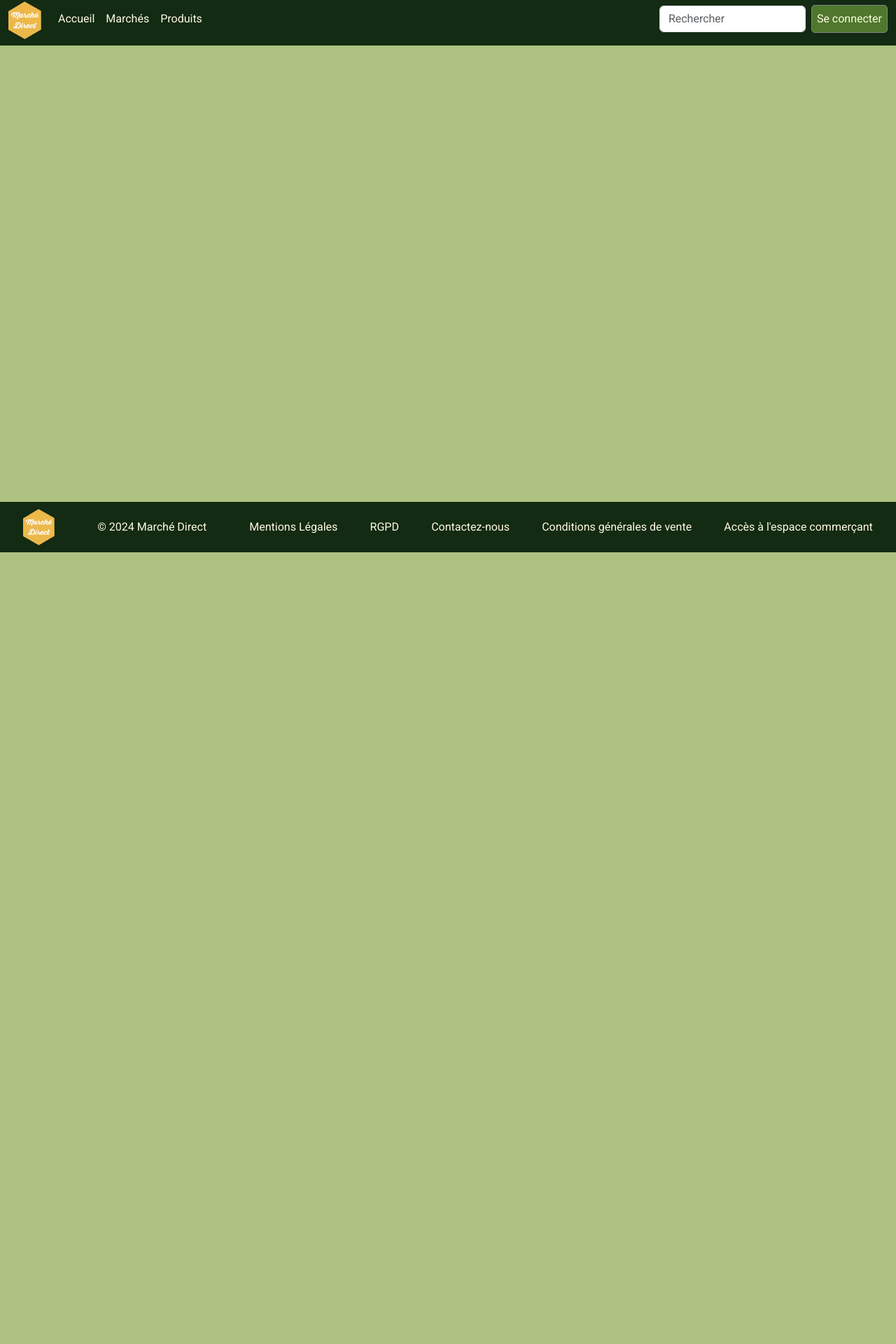
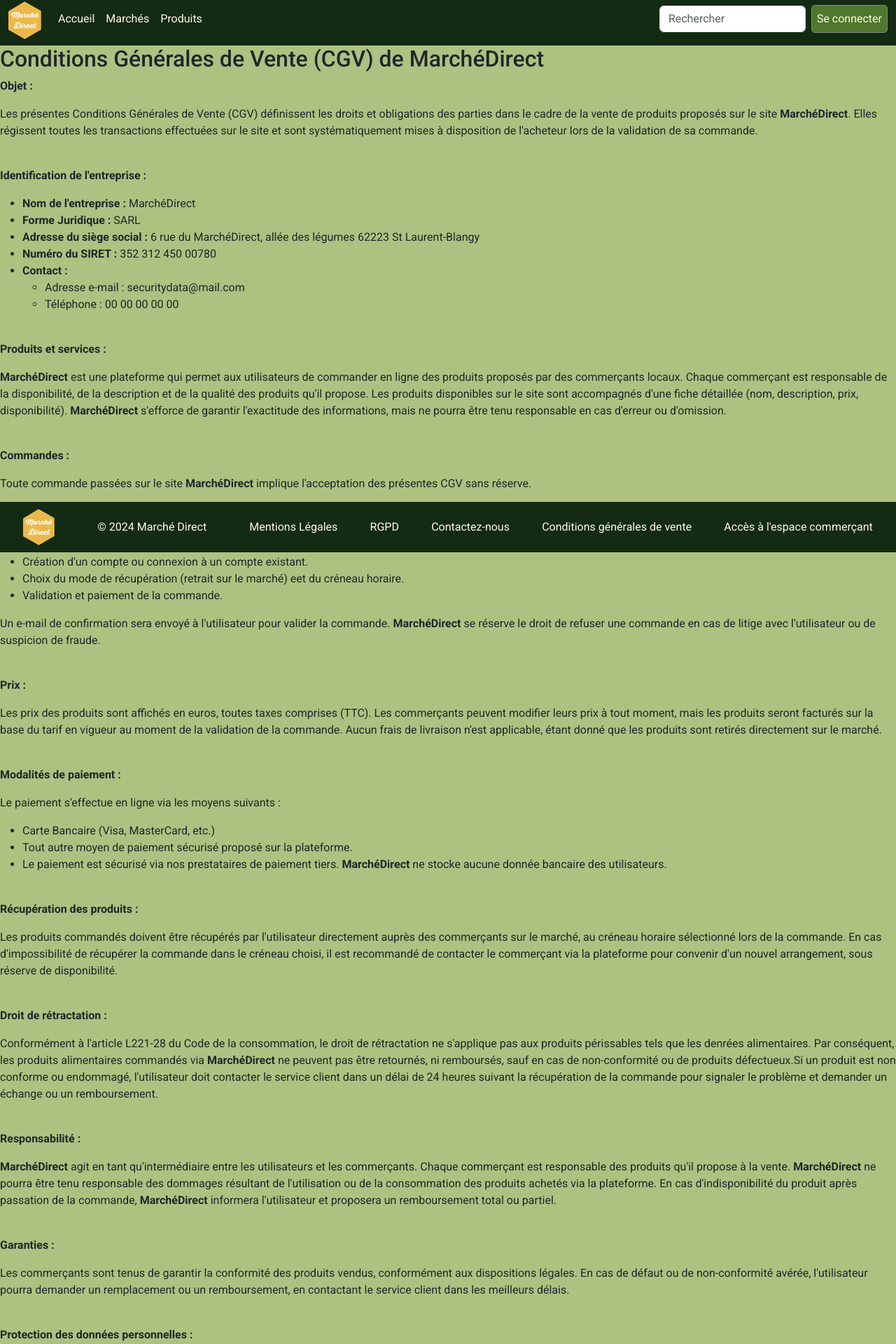
Before and after one commit to SirAdaz/ProjetMarcheDirectAngular, an Angular app: page /cgv in a window 1280 px wide. Before the commit this address led to /. Shown: the part 11-1931 px from the top of the page at 70% size. Before the commit the page ends 800 px from the top, so only its background shows below. Built offline with nearby package versions, Linux system fonts and the light colour scheme.

Commit message:
✨ Ajout de la page CGV

```diff
--- a/src/app/app.routes.ts
+++ b/src/app/app.routes.ts
@@ -16,6 +16,7 @@
 import { UserCommentComponent } from './pages/pages-client/user-comment/user-comment.component';
 import { UserProfilComponent } from './pages/pages-client/user-profil/user-profil.component';
 import { UnavailableComponent } from './pages/pages-erreurs/unavailable/unavailable.component';
+import { CgvComponent } from './pages/legal/cgv/cgv.component';
 
 export const routes: Routes =
 [
@@ -35,6 +36,7 @@
 
     { path: 'rgpd', component:RgpdComponent },
     { path: 'mention', component:MentionLegaleComponent },
+    { path: 'cgv', component: CgvComponent },
 
     { path: 'notfound', component:NotFoundComponent },
     { path: 'interdit', component:InterditComponent },
--- a/src/app/commons/footer/footer.component.html
+++ b/src/app/commons/footer/footer.component.html
@@ -5,7 +5,7 @@
         <li><a routerLink="mention">Mentions Légales</a></li>
         <li><a routerLink="rgpd">RGPD</a></li>
         <li><a href="#">Contactez-nous</a></li>
-        <li><a href="#">Conditions générales de vente</a></li>
+        <li><a href="cgv">Conditions générales de vente</a></li>
         <li><a routerLink="commerce/accueil">Accès à l'espace commerçant</a></li>
     </ul>
 </footer>
--- /dev/null
+++ b/src/app/pages/legal/cgv/cgv.component.html
@@ -0,0 +1,68 @@
+<div class="box-text-rgpd">
+    <h2>Conditions Générales de Vente (CGV) de MarchéDirect</h2>
+    <p class="section-titre"><strong>Objet :</strong></p>
+    <p class="section-para">Les présentes Conditions Générales de Vente (CGV) définissent les droits et obligations des parties dans le cadre de la vente de produits proposés sur le site <strong>MarchéDirect</strong>. Elles régissent toutes les transactions effectuées sur le site et sont systématiquement mises à disposition de l'acheteur lors de la validation de sa commande.</p>
+    <br>
+    <p class="section-titre"><strong>Identification de l'entreprise :</strong></p>
+    <ul class="liste-text">
+        <li><strong>Nom de l'entreprise :</strong> MarchéDirect</li>
+        <li><strong>Forme Juridique :</strong> SARL</li>
+        <li><strong>Adresse du siège social :</strong> 6  rue du MarchéDirect, allée des légumes 62223 St Laurent-Blangy</li>
+        <li><strong>Numéro du SIRET :</strong> 352 312 450 00780</li>
+        <li><strong>Contact :</strong>
+            <ul>
+                <li>Adresse e-mail : {{email}} </li>
+                <li>Téléphone : 00 00 00 00 00</li>
+            </ul>
+        </li>
+    </ul>
+    <br>
+    <p class="section-titre"><strong>Produits et services :</strong></p>
+    <p class="section-para"><strong>MarchéDirect</strong> est une plateforme qui permet aux utilisateurs de commander en ligne des produits proposés par des commerçants locaux. Chaque commerçant est responsable de la disponibilité, de la description et de la qualité des produits qu'il propose. Les produits disponibles sur le site sont accompagnés d'une fiche détaillée (nom, description, prix, disponibilité). <strong>MarchéDirect</strong> s'efforce de garantir l'exactitude des informations, mais ne pourra être tenu responsable en cas d'erreur ou d'omission.</p>
+    <br>
+    <p class="section-titre"><strong>Commandes :</strong></p>
+    <p class="section-para">Toute commande passées sur le site <strong>MarchéDirect</strong> implique l'acceptation des présentes CGV sans réserve.</p>
+    <ul class="liste-text"> étapes de la commande :
+        <li>Séléction des produits et ajout au panier.</li>
+        <li>Validation du panier.</li>
+        <li>Création d'un compte ou connexion à un compte existant.</li>
+        <li>Choix du mode de récupération (retrait sur le marché) eet du créneau horaire.</li>
+        <li>Validation et paiement de la commande.</li>
+    </ul>
+    <p class="section-para">Un e-mail de confirmation sera envoyé à l'utilisateur pour valider la commande. <strong>MarchéDirect</strong> se réserve le droit de refuser une commande en cas de litige avec l'utilisateur ou de suspicion de fraude.</p>
+    <br>
+    <p class="section-titre"><strong>Prix :</strong></p>
+    <p class="section-para">Les prix des produits sont affichés en euros, toutes taxes comprises (TTC). Les commerçants peuvent modifier leurs prix à tout moment, mais les produits seront facturés sur la base du tarif en vigueur au moment de la validation de la commande. Aucun frais de livraison n'est applicable, étant donné que les produits sont retirés directement sur le marché.</p>
+    <br>
+    <p class="section-titre"><strong>Modalités de paiement :</strong></p>
+    <p class="section-para">Le paiement s'effectue en ligne via les moyens suivants :</p>
+    <ul class="liste-text">
+        <li>Carte Bancaire (Visa, MasterCard, etc.)</li>
+        <li>Tout autre moyen de paiement sécurisé proposé sur la plateforme.</li>
+        <li>Le paiement est sécurisé via nos prestataires de paiement tiers. <strong>MarchéDirect</strong> ne stocke aucune donnée bancaire des utilisateurs.</li>
+    </ul>
+    <br>
+    <p class="section-titre"><strong>Récupération des produits :</strong></p>
+    <p class="section-para">Les produits commandés doivent être récupérés par l'utilisateur directement auprès des commerçants sur le marché, au créneau horaire sélectionné lors de la commande. En cas d'impossibilité de récupérer la commande dans le créneau choisi, il est recommandé de contacter le commerçant via la plateforme pour convenir d'un nouvel arrangement, sous réserve de disponibilité.</p>
+    <br>
+    <p class="section-titre"><strong>Droit de rétractation :</strong></p>
+    <p class="section-para">Conformément à l'article L221-28 du Code de la consommation, le droit de rétractation ne s'applique pas aux produits périssables tels que les denrées alimentaires. Par conséquent, les produits alimentaires commandés via <strong>MarchéDirect</strong> ne peuvent pas être retournés, ni remboursés, sauf en cas de non-conformité ou de produits défectueux.Si un produit est non conforme ou endommagé, l'utilisateur doit contacter le service client dans un délai de 24 heures suivant la récupération de la commande pour signaler le problème et demander un échange ou un remboursement.</p>
+    <br>
+    <p class="section-titre"><strong>Responsabilité :</strong></p>
+    <p class="section-para"><strong>MarchéDirect</strong> agit en tant qu'intermédiaire entre les utilisateurs et les commerçants. Chaque commerçant est responsable des produits qu'il propose à la vente. <strong>MarchéDirect</strong> ne pourra être tenu responsable des dommages résultant de l'utilisation ou de la consommation des produits achetés via la plateforme. En cas d'indisponibilité du produit après passation de la commande, <strong>MarchéDirect</strong> informera l'utilisateur et proposera un remboursement total ou partiel.</p>
+    <br>
+    <p class="section-titre"><strong>Garanties :</strong></p>
+    <p class="section-para">Les commerçants sont tenus de garantir la conformité des produits vendus, conformément aux dispositions légales. En cas de défaut ou de non-conformité avérée, l'utilisateur pourra demander un remplacement ou un remboursement, en contactant le service client dans les meilleurs délais.</p>
+    <br>
+    <p class="section-titre"><strong>Protection des données personnelles :</strong></p>
+    <p class="section-para"><strong>MarchéDirect</strong> s'engage à protéger les données personnelles des utilisateurs, conformément au <strong>Règlement Général sur la Protection des Données (RGPD)</strong>. Pour en savoir plus, veuillez consulter notre [Politique de Confidentialité].</p>
+    <br>
+    <p class="section-titre"><strong>Propriété intellectuelle :</strong></p>
+    <p class="section-para">Tous les éléments présents sur le site <strong>MarchéDirect</strong> (textes, images, logos, etc.) sont protégés par le droit d'auteur et le droit des marques. Toute reproduction totale ou partielle est strictement interdite sans l'autorisation écrite préalable de <strong>MarchéDirect</strong>.</p>
+    <br>
+    <p class="section-titre"><strong>Litiges :</strong></p>
+    <p class="section-para">En cas de litige, les parties s'engagent à rechercher une solution amiable avant toute action en justice. À défaut d'accord amiable, tout litige sera soumis aux tribunaux compétents du ressort de [ville de votre siège social].</p>
+    <br>
+    <p class="section-titre"><strong>Droit applicable :</strong></p>
+    <p class="section-para">Les présentes CGV sont régies par la loi française. Toute commande passée via le site <strong>MarchéDirect</strong> implique l'acceptation pleine et entière des présentes CGV.</p>
+</div>
--- /dev/null
+++ b/src/app/pages/legal/cgv/cgv.component.ts
@@ -0,0 +1,13 @@
+import { Component } from '@angular/core';
+
+@Component({
+  selector: 'app-cgv',
+  standalone: true,
+  imports: [],
+  templateUrl: './cgv.component.html',
+  styleUrl: './cgv.component.css'
+})
+export class CgvComponent
+{
+  email: string = "securitydata@mail.com"
+}
```
Also changed, not shown: src/app/pages/legal/cgv/cgv.component.css (added), 1 other file (tests, documents, lock files or other folders).
